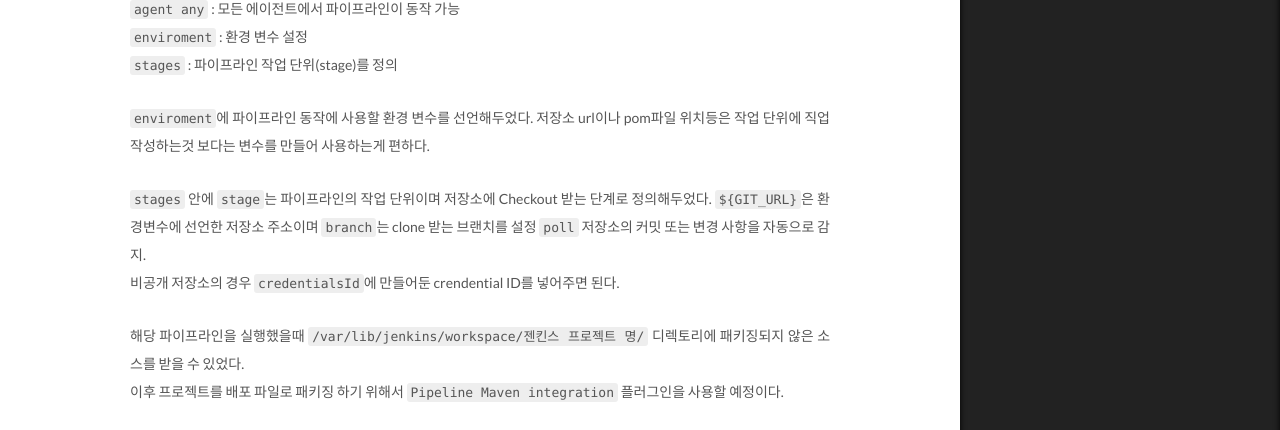
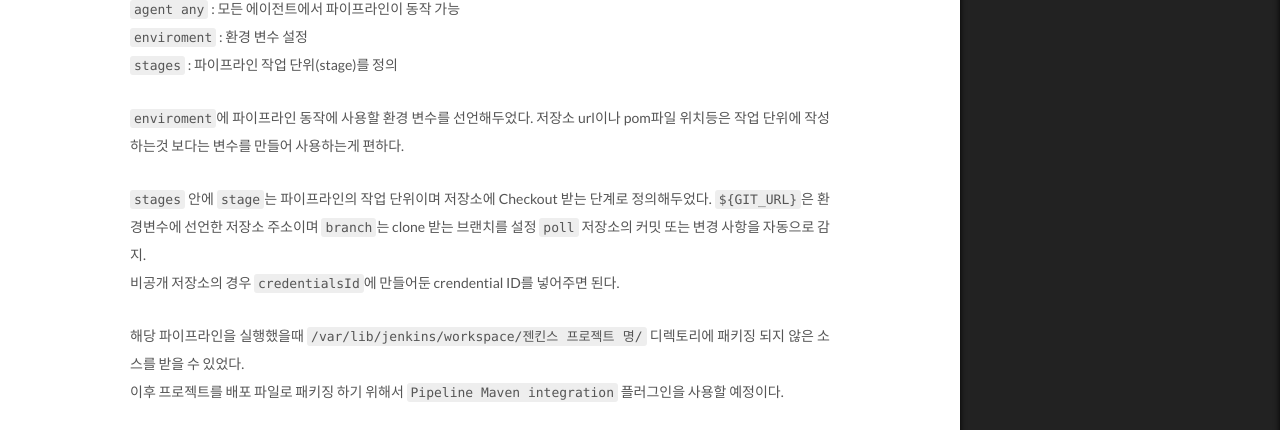
Before and after one commit to yukmekim/yukmekim.github.io, a Jekyll site: the page built from _posts/2024-01-26-devops-jenkins-2.md, in a window 1280 px wide and 1400 px high, scrolled down 1893 px. Shown: the part 149-579 px from the top of the window. Built offline with Jekyll 4.4.1, drawn with Linux system fonts in a browser that asks for light colours; some of the changed text lies outside the part shown.

Commit message:
젠킨스 2번쨰 포스팅 오타 수정

```diff
--- a/_posts/2024-01-26-devops-jenkins-2.md
+++ b/_posts/2024-01-26-devops-jenkins-2.md
@@ -46,13 +46,13 @@ pipeline {
 `enviroment` : 환경 변수 설정
 `stages` : 파이프라인 작업 단위(stage)를 정의
 
-`enviroment`에 파이프라인 동작에 사용할 환경 변수를 선언해두었다. 저장소 url이나 pom파일 위치등은 작업 단위에 직업 작성하는것 보다는 변수를 만들어 사용하는게 편하다.
+`enviroment`에 파이프라인 동작에 사용할 환경 변수를 선언해두었다. 저장소 url이나 pom파일 위치등은 작업 단위에 작성하는것 보다는 변수를 만들어 사용하는게 편하다.
 
 `stages` 안에 `stage`는 파이프라인의 작업 단위이며 저장소에 Checkout 받는 단계로 정의해두었다.
 `${GIT_URL}`은 환경변수에 선언한 저장소 주소이며 `branch`는 clone 받는 브랜치를 설정 `poll` 저장소의 커밋 또는 변경 사항을 자동으로 감지.
 비공개 저장소의 경우 `credentialsId`에 만들어둔 crendential ID를 넣어주면 된다.
 
-해당 파이프라인을 실행했을때 `/var/lib/jenkins/workspace/젠킨스 프로젝트 명/` 디렉토리에 패키징되지 않은 소스를 받을 수 있었다.
+해당 파이프라인을 실행했을때 `/var/lib/jenkins/workspace/젠킨스 프로젝트 명/` 디렉토리에 패키징 되지 않은 소스를 받을 수 있었다.
 이후 프로젝트를 배포 파일로 패키징 하기 위해서 `Pipeline Maven integration` 플러그인을 사용할 예정이다.
 
 <img src="/assets/images/post/jenkins_2/jenkins_plugins.png" width="80%" height="80%"/>
```
Also changed, not shown: other parts of _posts/2024-01-26-devops-jenkins-2.md (+1 -1 lines).
